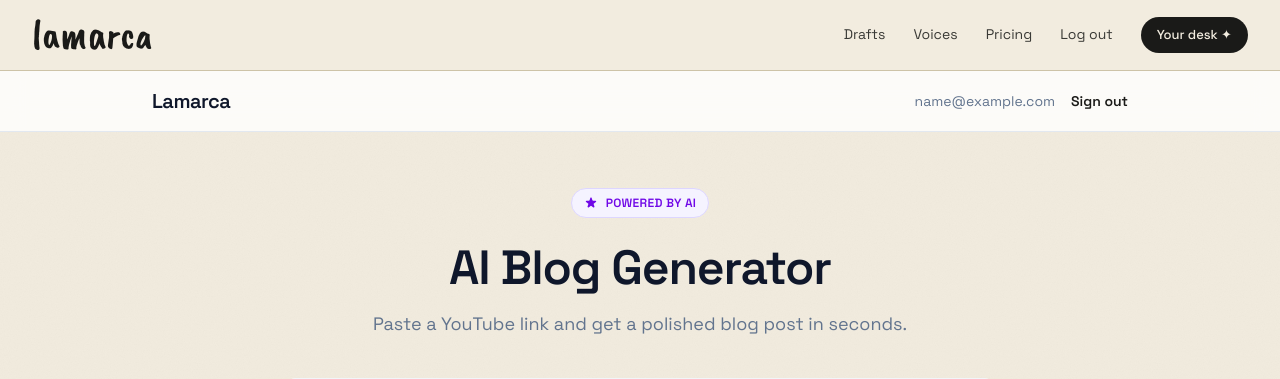
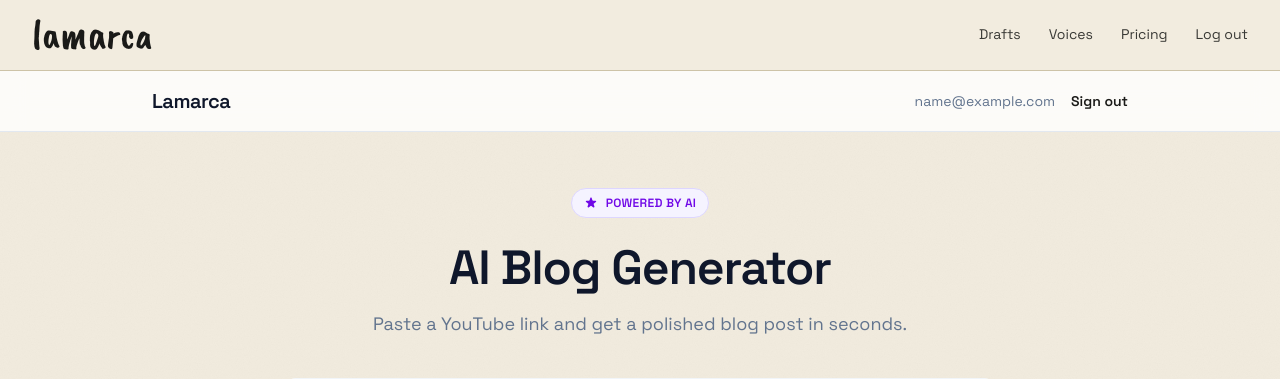
Before and after one commit to lama9811/Lamarca, a Django app: page /dashboard/ in a window 1280 px wide. Shown: the top 379 px of the page. Run offline with Django 5.2, Linux system fonts and the light colour scheme; the visitor is signed in with stand-in values (Sample User, id 1); style sheets or scripts are compiled from the project's sources; some libraries are stand-ins or nearby versions.

Commit message:
Drop redundant "Your desk ✦" pill from nav
The pill linked to /dashboard/ — same destination as the "Drafts"
link sitting next to it. Two clickable targets for the same place
clutter the nav, so remove the pill and keep "Drafts" as the
canonical entry point.

Co-Authored-By: Claude Opus 4.7 (1M context) <noreply@anthropic.com>

```diff
--- a/theme/templates/base.html
+++ b/theme/templates/base.html
@@ -404,7 +404,6 @@ button{ font-family:inherit; }
         <a href="{% url 'home' %}#what">Voices</a>
         <a href="{% url 'home' %}#pricing">Pricing</a>
         <a href="{% url 'logout' %}">Log out</a>
-        <a href="{% url 'dashboard' %}" class="btn-pill">Your desk ✦</a>
       {% else %}
         <a href="{% url 'home' %}#what">Drafts</a>
         <a href="{% url 'home' %}#what">Voices</a>
```
